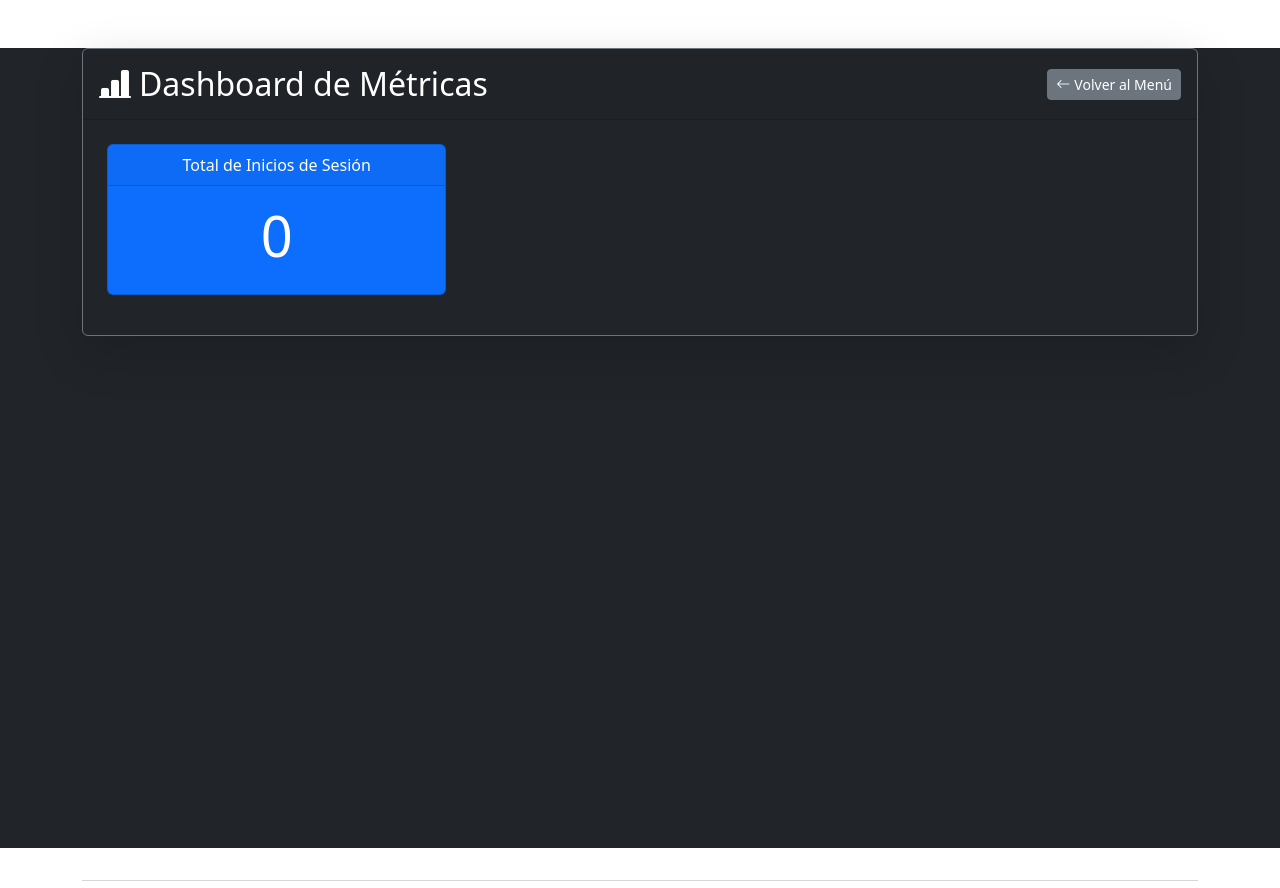
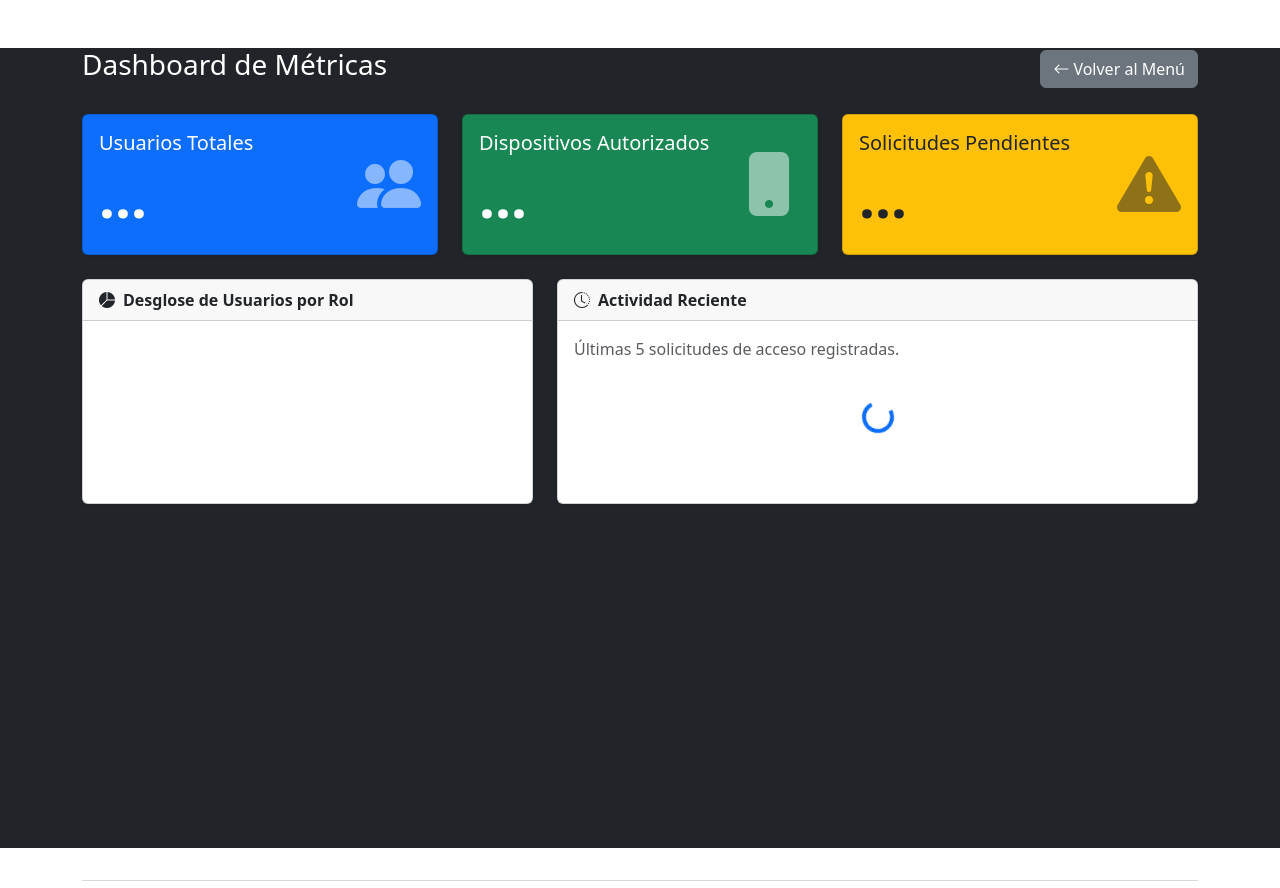
Before and after one commit to juanccm717-cyber/gestor-plantillas-web, a Flask app: page /dashboard in a window 1280 px wide. Shown: the part 56-944 px from the top of the page. Run offline with Flask 3, Linux system fonts and the light colour scheme; the visitor is signed in with stand-in values (Sample User, id 1); a map, chart or similar area stays blank; some libraries are stand-ins or nearby versions.

Commit message:
Feat: Mejorar dashboard con métricas y gráfico de roles

```diff
--- a/index.py
+++ b/index.py
@@ -751,16 +751,59 @@
 
 @app.route('/api/dashboard_data')
 def dashboard_data():
+    """Proporciona los datos agregados para el dashboard."""
     if session.get('role') != 'administrador':
         return jsonify({"error": "No autorizado"}), 403
+
     try:
         with engine.connect() as connection:
-            total_logins = 0
-            data = { "total_logins": total_logins }
+            # 1. Total de Usuarios
+            total_usuarios = connection.execute(text("SELECT COUNT(id) FROM usuarios")).scalar_one()
+
+            # 2. Total de Dispositivos Autorizados
+            total_dispositivos = connection.execute(text("SELECT COUNT(id) FROM dispositivos_autorizados")).scalar_one()
+
+            # 3. Total de Solicitudes Pendientes
+            solicitudes_pendientes_count = connection.execute(text("SELECT COUNT(id) FROM solicitudes_acceso WHERE estado = 'pendiente'")).scalar_one()
+
+            # 4. Desglose de Usuarios por Rol
+            roles_query = text("SELECT role, COUNT(id) as count FROM usuarios GROUP BY role")
+            roles_result = connection.execute(roles_query).fetchall()
+            desglose_roles = {row.role.strip(): row.count for row in roles_result}
+
+            # 5. Actividad Reciente (Últimas 5 solicitudes)
+            actividad_reciente_query = text("""
+                SELECT u.username, s.estado, s.created_at
+                FROM solicitudes_acceso s
+                JOIN usuarios u ON s.usuario_id = u.id
+                ORDER BY s.created_at DESC
+                LIMIT 5
+            """)
+            actividad_reciente_result = connection.execute(actividad_reciente_query).fetchall()
+            # Convertimos las filas a diccionarios para que sean serializables a JSON
+            actividad_reciente = [
+                {
+                    "username": row.username,
+                    "estado": row.estado,
+                    "fecha": row.created_at.strftime('%d/%m/%Y %H:%M')
+                } for row in actividad_reciente_result
+            ]
+
+            # Preparamos el diccionario de datos para enviar
+            data = {
+                "total_usuarios": total_usuarios,
+                "total_dispositivos_autorizados": total_dispositivos,
+                "solicitudes_pendientes": solicitudes_pendientes_count,
+                "desglose_roles": desglose_roles,
+                "actividad_reciente": actividad_reciente
+            }
+
             return jsonify(data)
+
     except Exception as e:
         print(f"Error al generar datos del dashboard: {e}")
         return jsonify({"error": "Error interno al procesar los datos"}), 500
+
 
 @app.route('/admin/dispositivos', methods=['GET'])
 def pagina_admin_dispositivos():
--- a/templates/dashboard.html
+++ b/templates/dashboard.html
@@ -4,28 +4,90 @@
 
 {% block content %}
 <div class="container mt-5">
-    <div class="card bg-dark text-white border-secondary shadow-lg">
-        <div class="card-header bg-dark-accent d-flex justify-content-between align-items-center py-3">
-            <h2 class="card-title mb-0"><i class="bi bi-bar-chart-line-fill me-2"></i>Dashboard de Métricas</h2>
-            <a href="{{ url_for('menu') }}" class="btn btn-sm btn-secondary"><i class="bi bi-arrow-left me-1"></i>Volver al Menú</a>
+    <div class="d-flex justify-content-between align-items-center mb-4">
+        <h1 class="h3">Dashboard de Métricas</h1>
+        <a href="{{ url_for('menu') }}" class="btn btn-secondary">
+            <i class="bi bi-arrow-left me-1"></i>Volver al Menú
+        </a>
+    </div>
+
+    <!-- Fila de Tarjetas de Métricas Principales -->
+    <div class="row g-4 mb-4">
+        <!-- Tarjeta: Usuarios Totales -->
+        <div class="col-md-4">
+            <div class="card text-white bg-primary shadow-sm h-100">
+                <div class="card-body">
+                    <div class="d-flex justify-content-between align-items-center">
+                        <div>
+                            <h5 class="card-title">Usuarios Totales</h5>
+                            <h2 class="display-4 fw-bold" id="total-usuarios">...</h2>
+                        </div>
+                        <i class="bi bi-people-fill" style="font-size: 4rem; opacity: 0.5;"></i>
+                    </div>
+                </div>
+            </div>
         </div>
+        <!-- Tarjeta: Dispositivos Autorizados -->
+        <div class="col-md-4">
+            <div class="card text-white bg-success shadow-sm h-100">
+                <div class="card-body">
+                    <div class="d-flex justify-content-between align-items-center">
+                        <div>
+                            <h5 class="card-title">Dispositivos Autorizados</h5>
+                            <h2 class="display-4 fw-bold" id="total-dispositivos">...</h2>
+                        </div>
+                        <i class="bi bi-phone-fill" style="font-size: 4rem; opacity: 0.5;"></i>
+                    </div>
+                </div>
+            </div>
+        </div>
+        <!-- Tarjeta: Solicitudes Pendientes -->
+        <div class="col-md-4">
+            <div class="card text-dark bg-warning shadow-sm h-100">
+                <div class="card-body">
+                    <div class="d-flex justify-content-between align-items-center">
+                        <div>
+                            <h5 class="card-title">Solicitudes Pendientes</h5>
+                            <h2 class="display-4 fw-bold" id="solicitudes-pendientes">...</h2>
+                        </div>
+                        <i class="bi bi-exclamation-triangle-fill" style="font-size: 4rem; opacity: 0.5;"></i>
+                    </div>
+                    <a href="{{ url_for('pagina_admin_dispositivos') }}" class="stretched-link"></a>
+                </div>
+            </div>
+        </div>
+    </div>
 
-        <div class="card-body p-4">
-            <div class="row">
-                <!-- Métrica 1: Total de Logins -->
-                <div class="col-md-4">
-                    <div class="card text-white bg-primary mb-3 text-center">
-                        <div class="card-header">Total de Inicios de Sesión</div>
-                        <div class="card-body">
-                            <h1 class="card-title display-4" id="totalLogins">
-                                <div class="spinner-border spinner-border-sm" role="status"></div>
-                            </h1>
+    <!-- Fila para Gráfico y Actividad Reciente -->
+    <div class="row g-4">
+        <!-- Columna para Gráfico de Roles -->
+        <div class="col-lg-5">
+            <div class="card shadow-sm h-100">
+                <div class="card-header fw-bold">
+                    <i class="bi bi-pie-chart-fill me-2"></i>Desglose de Usuarios por Rol
+                </div>
+                <div class="card-body d-flex justify-content-center align-items-center">
+                    <canvas id="roles-chart" style="max-height: 300px;"></canvas>
+                </div>
+            </div>
+        </div>
+        <!-- Columna para Actividad Reciente -->
+        <div class="col-lg-7">
+            <div class="card shadow-sm h-100">
+                <div class="card-header fw-bold">
+                    <i class="bi bi-clock-history me-2"></i>Actividad Reciente
+                </div>
+                <div class="card-body">
+                    <p class="card-text text-muted">Últimas 5 solicitudes de acceso registradas.</p>
+                    <div id="actividad-reciente-container">
+                        <!-- El contenido se generará con JavaScript -->
+                        <div class="text-center p-4">
+                            <div class="spinner-border text-primary" role="status">
+                                <span class="visually-hidden">Cargando...</span>
+                            </div>
                         </div>
                     </div>
                 </div>
-
-                <!-- Aquí añadiremos más tarjetas de métricas en el futuro -->
-
             </div>
         </div>
     </div>
@@ -33,25 +95,81 @@
 {% endblock %}
 
 {% block scripts %}
+<!-- Incluimos la librería Chart.js para los gráficos -->
+<script src="https://cdn.jsdelivr.net/npm/chart.js"></script>
+
 <script>
-    document.addEventListener('DOMContentLoaded', function() {
-        const totalLoginsElement = document.getElementById('totalLogins');
-
+    document.addEventListener('DOMContentLoaded', function( ) {
+        // Hacemos la petición a nuestra API para obtener los datos
         fetch("{{ url_for('dashboard_data') }}")
             .then(response => response.json())
             .then(data => {
                 if (data.error) {
-                    totalLoginsElement.textContent = 'Error';
-                    console.error('Error al cargar datos del dashboard:', data.error);
+                    console.error("Error al cargar datos del dashboard:", data.error);
+                    return;
+                }
+
+                // 1. Actualizar las tarjetas de métricas
+                document.getElementById('total-usuarios').textContent = data.total_usuarios;
+                document.getElementById('total-dispositivos').textContent = data.total_dispositivos_autorizados;
+                document.getElementById('solicitudes-pendientes').textContent = data.solicitudes_pendientes;
+
+                // 2. Renderizar el gráfico de roles
+                const rolesCtx = document.getElementById('roles-chart').getContext('2d');
+                new Chart(rolesCtx, {
+                    type: 'doughnut', // Tipo de gráfico: dona
+                    data: {
+                        labels: Object.keys(data.desglose_roles),
+                        datasets: [{
+                            label: 'Nº de Usuarios',
+                            data: Object.values(data.desglose_roles),
+                            backgroundColor: [
+                                'rgba(25, 135, 84, 0.7)', // Verde para admin (o el primer rol)
+                                'rgba(108, 117, 125, 0.7)', // Gris para usuario (o el segundo rol)
+                            ],
+                            borderColor: [
+                                'rgba(25, 135, 84, 1)',
+                                'rgba(108, 117, 125, 1)',
+                            ],
+                            borderWidth: 1
+                        }]
+                    },
+                    options: {
+                        responsive: true,
+                        plugins: {
+                            legend: {
+                                position: 'top',
+                            }
+                        }
+                    }
+                });
+
+                // 3. Renderizar la lista de actividad reciente
+                const actividadContainer = document.getElementById('actividad-reciente-container');
+                if (data.actividad_reciente && data.actividad_reciente.length > 0) {
+                    let html = '<ul class="list-group list-group-flush">';
+                    data.actividad_reciente.forEach(actividad => {
+                        let badgeClass = 'bg-secondary';
+                        if (actividad.estado === 'aprobada') badgeClass = 'bg-success';
+                        if (actividad.estado === 'pendiente') badgeClass = 'bg-warning text-dark';
+                        if (actividad.estado === 'rechazada') badgeClass = 'bg-danger';
+
+                        html += `
+                            <li class="list-group-item d-flex justify-content-between align-items-center">
+                                <div>
+                                    Solicitud para <strong>${actividad.username}</strong>
+                                    <small class="d-block text-muted">${actividad.fecha}</small>
+                                </div>
+                                <span class="badge ${badgeClass} rounded-pill">${actividad.estado}</span>
+                            </li>`;
+                    });
+                    html += '</ul>';
+                    actividadContainer.innerHTML = html;
                 } else {
-                    // Actualizamos el contador de logins
-                    totalLoginsElement.textContent = data.total_logins;
+                    actividadContainer.innerHTML = '<p class="text-center text-muted">No hay actividad reciente.</p>';
                 }
             })
-            .catch(error => {
-                totalLoginsElement.textContent = 'Error';
-                console.error('Error de red:', error);
-            });
+            .catch(error => console.error('Error en la petición fetch:', error));
     });
 </script>
 {% endblock %}
```
